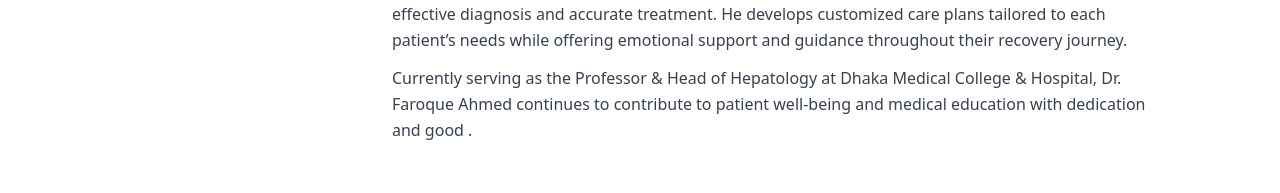
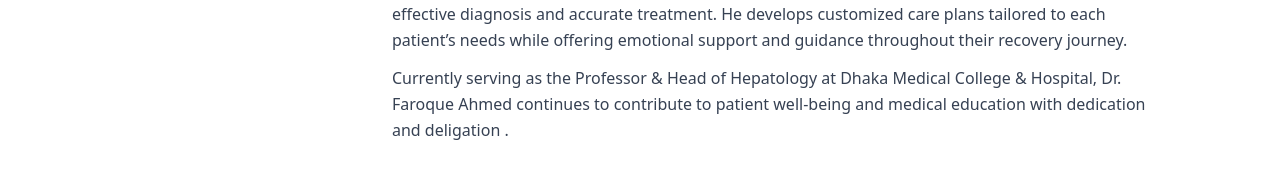
Before and after one commit to shoikotsazzad/doctor-portfolio, a React (Vite) app: page /about in a window 1280 px wide. Shown: the part 571-764 px from the top of the page. Built offline with nearby package versions, Linux system fonts and the light colour scheme.

Commit message:
Added newwww

```diff
--- a/src/pages/AboutPage.jsx
+++ b/src/pages/AboutPage.jsx
@@ -56,7 +56,7 @@
           <p className="text-gray-700 leading-relaxed">
             Currently serving as the Professor & Head of Hepatology at Dhaka Medical College & Hospital,
             Dr. Faroque Ahmed continues to contribute to patient well-being and medical education with
-            dedication and good .
+            dedication and deligation .
           </p>
         </div>
       </div>
```
